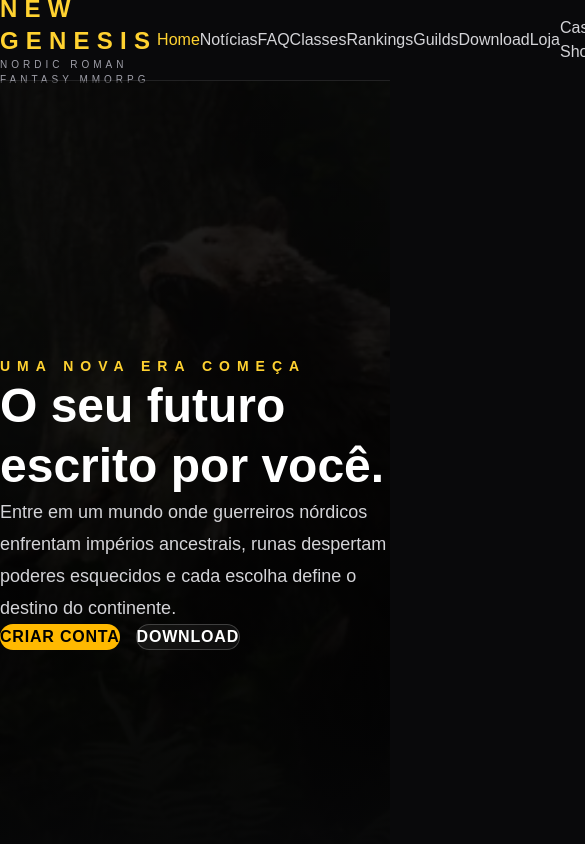
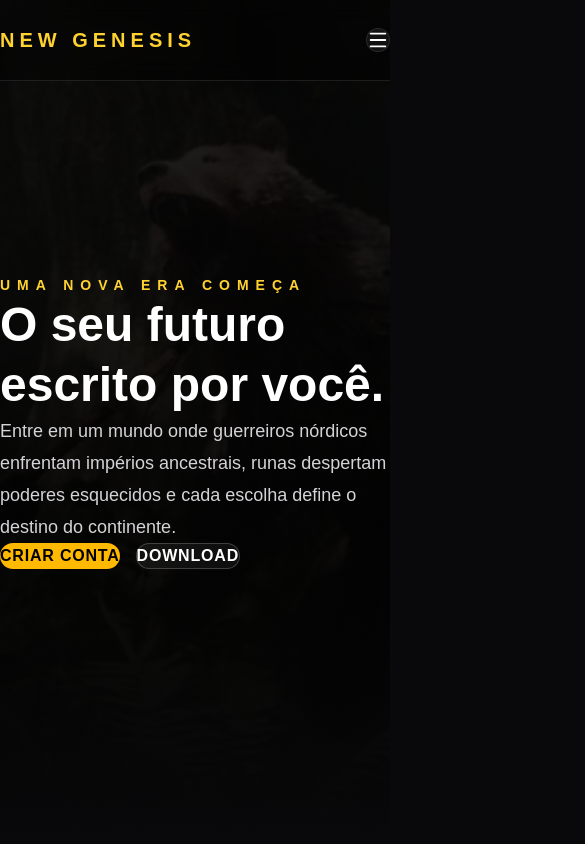
Before and after one commit to crsandrade/newgenesis-webproject, a Next.js app: page / in a window 390 px wide. Shown: the top 844 px of the page, 585 px wide, since content can reach past the window. Built offline with nearby package versions, Linux system fonts and the light colour scheme; no server answers.

Commit message:
feat: improve responsive navbar

```diff
--- a/components/Navbar.tsx
+++ b/components/Navbar.tsx
@@ -1,34 +1,89 @@
+"use client";
+
+import Link from "next/link";
+import { Menu, X } from "lucide-react";
+import { useState } from "react";
+
 import { navigationLinks } from "@/constants/navigation";
-import Link from "next/link";
 import { NavLink } from "@/components/NavLink";
-import { AuthButtons } from "@/components/AuthButtons";
 
 export function Navbar() {
+  const [isOpen, setIsOpen] = useState(false);
+
   return (
-    <header className="w-full border-b border-white/10">
+    <header className="fixed top-0 z-50 w-full border-b border-white/10 bg-black/40 backdrop-blur-md">
       <div className="mx-auto flex h-20 max-w-7xl items-center justify-between px-6">
-
+        <Link href="/">
           <div>
-          <h1 className="text-2xl font-black tracking-[0.3em] text-amber-300">
+            <h1 className="text-xl font-black tracking-[0.25em] text-amber-300 md:text-2xl md:tracking-[0.3em]">
               NEW GENESIS
             </h1>
 
-          <p className="text-[10px] uppercase tracking-[0.4em] text-zinc-400">
+            <p className="hidden text-[10px] uppercase tracking-[0.4em] text-zinc-400 sm:block">
               Nordic Roman Fantasy MMORPG
             </p>
           </div>
+        </Link>
 
+        <nav className="hidden items-center gap-6 text-sm font-semibold text-zinc-300 lg:flex">
           {navigationLinks.map((link) => (
-          <NavLink
-            key={link.href}
-            href={link.href}
+            <NavLink key={link.href} href={link.href}>
+              {link.label}
+            </NavLink>
+          ))}
+        </nav>
+
+        <div className="hidden items-center gap-4 lg:flex">
+          <Link
+            href="/login"
+            className="transition hover:text-amber-300"
           >
+            Login
+          </Link>
+
+          <Link
+            href="/register"
+            className="rounded-xl bg-amber-400 px-5 py-3 font-bold text-black transition hover:bg-amber-300"
+          >
+            Jogue Agora
+          </Link>
+        </div>
+
+        <button
+          onClick={() => setIsOpen(!isOpen)}
+          className="rounded-xl border border-white/10 bg-white/5 p-2 text-white lg:hidden"
+        >
+          {isOpen ? <X size={22} /> : <Menu size={22} />}
+        </button>
+      </div>
+
+      {isOpen && (
+        <div className="border-t border-white/10 bg-black/95 px-6 py-6 lg:hidden">
+          <nav className="flex flex-col gap-5 text-sm font-semibold text-zinc-300">
+            {navigationLinks.map((link) => (
+              <NavLink key={link.href} href={link.href}>
                 {link.label}
               </NavLink>
             ))}
 
-        <AuthButtons />
+            <div className="flex flex-col gap-4 border-t border-white/10 pt-5">
+              <Link
+                href="/login"
+                className="transition hover:text-amber-300"
+              >
+                Login
+              </Link>
+
+              <Link
+                href="/register"
+                className="rounded-xl bg-amber-400 px-5 py-3 text-center font-bold text-black transition hover:bg-amber-300"
+              >
+                Jogue Agora
+              </Link>
             </div>
+          </nav>
+        </div>
+      )}
     </header>
   );
 }
```
Lines whose indentation alone changed are shown as unchanged.
